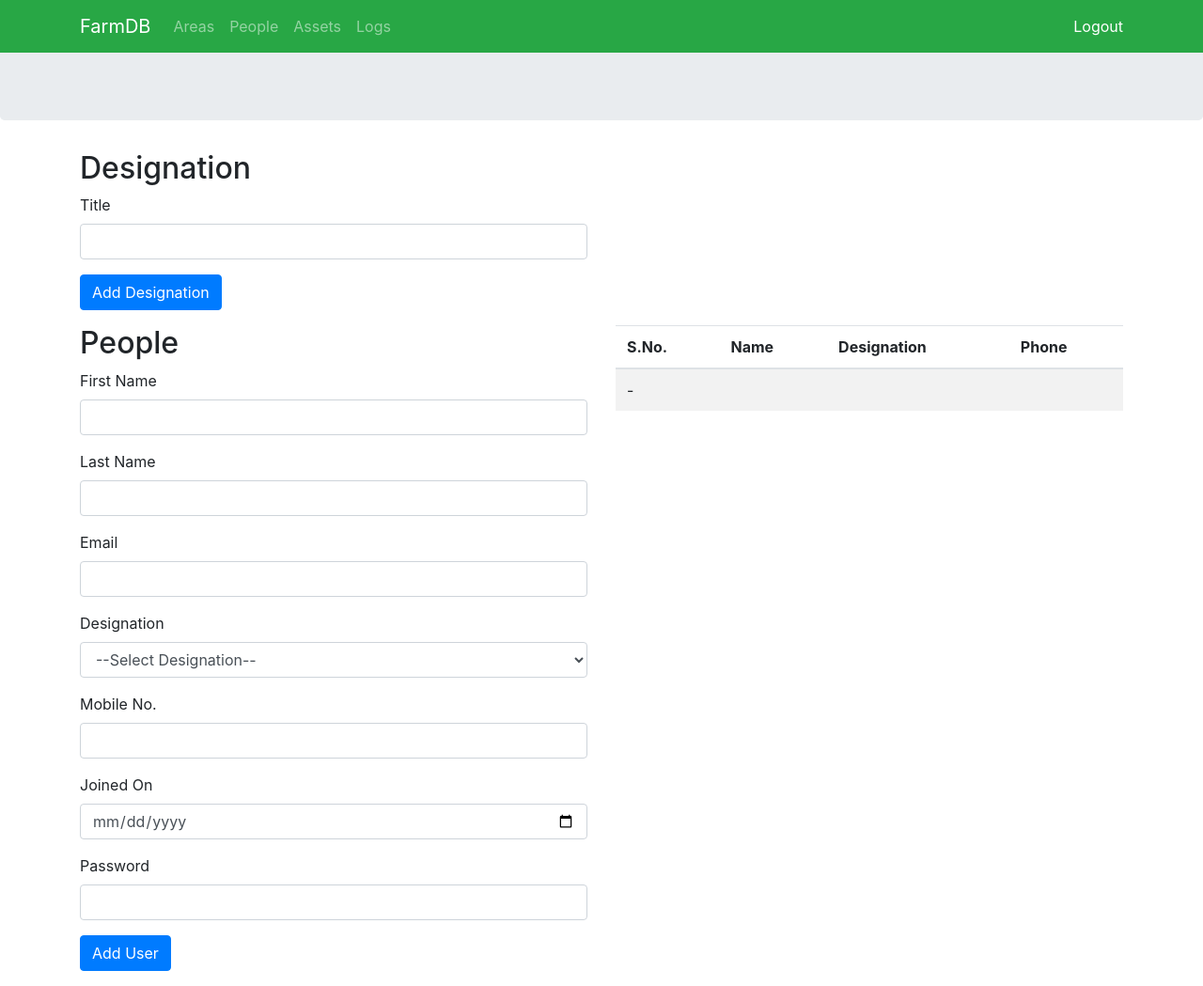
After one commit to Ssameer152/farmdata, a PHP site: page /people.php in a window 1280 px wide. The commit adds this page. Shown: the whole page at 94% size. Run offline with PHP 8.4, Linux system fonts and the light colour scheme; the visitor is signed in with stand-in values (Sample User, id 1); data that the repository does not hold is empty.

Commit message:
designation data recorder added

```diff
--- a/nav.php
+++ b/nav.php
@@ -4,7 +4,7 @@
 			<div class="collapse navbar-collapse" id="Navbar">
 				<ul class="navbar-nav mr-auto">
 					<li class="nav-item"><a class="nav-link" href="areas.php"><span class="fa fa-home fa-lg"></span> Areas</a></li>
-					<li class="nav-item"><a class="nav-link" href="./aboutus.html"><span class="fa fa-info fa-lg"></span> People</a></li>
+					<li class="nav-item"><a class="nav-link" href="people.php"><span class="fa fa-info fa-lg"></span> People</a></li>
 					<li class="nav-item"><a class="nav-link" href="#"><span class="fa fa-list fa-lg"></span> Assets</a></li>
 					<li class="nav-item"><a class="nav-link" href="./contactus.html"><span class="fa fa-address-card fa-lg"></span> Logs</a></li>
 				</ul>
--- /dev/null
+++ b/people.php
@@ -0,0 +1,130 @@
+<?php
+session_start();
+
+if(isset($_SESSION['user']))
+{
+    include_once 'db.php';
+
+    echo <<<_END
+<html>
+    <head>
+        <title>FarmDB</title>
+
+        <link rel="stylesheet" href="css/bootstrap.min.css">
+    </head>
+
+    <body>
+_END;
+
+include_once 'nav.php';
+
+echo <<<_END
+
+		<div class="container">
+            <div class="row">
+                <div class="col-lg-6">
+                    <h2>Designation</h2>
+                    <form action="designation.php" method="post">
+                        <div class="form-group">
+                            <label for="designation">Title</label>
+                            <input type="text" name="designation" class="form-control">
+                        </div>
+						<button type="submit" class="btn btn-primary">Add Designation</button>
+                    </form>
+                </div>
+            </div>
+			<div class="row">
+                <div class="col-lg-6">
+                    <h2>People</h2>
+                    <form action="people_add.php" method="post">
+						<div class="form-group">
+							<label for="firstname">First Name</label>
+							<input type="text" name="fname" class="form-control">
+						</div>
+						<div class="form-group">
+							<label for="lastname">Last Name</label>
+							<input type="text" name="lname" class="form-control">
+						</div>
+                        <div class="form-group">
+							<label for="area">Email</label>
+							<input type="email" name="email" class="form-control">
+						</div>
+                        <div class="form-group">
+                            <label for="Manager">Designation</label>
+                            <select class="form-control" name="desig">
+                                <option value="">--Select Designation--</option>
+_END;
+
+$q = "SELECT * FROM designation";
+$r = mysqli_query($db,$q);
+
+while($res = mysqli_fetch_assoc($r))
+{
+    $desig = $res['desig'];
+    $did = $res['id'];
+    echo <<<_END
+    <option value="$did">$desig</option>
+_END;
+}
+
+echo <<<_END
+                            </select>
+                        </div>
+                        <div class="form-group">
+                            <label for="rent">Mobile No.</label>
+                            <input type="text" name="phone" class="form-control">
+                        </div>
+                        <div class="form-group">
+                            <label for="leaseduntil">Joined On</label>
+                            <input type="date" name="leased_until" class="form-control">
+                        </div>
+                        <div class="form-group">
+                            <label for="password">Password</label>
+                            <input type="password" name="pword" class="form-control">
+                        </div>
+						<button type="submit" class="btn btn-primary">Add User</button>
+					</form>
+                </div>
+
+                <div class="col-lg-6">
+                    <div class="table-responsive">
+                        <table class="table table-striped">
+                            <thead>
+                                <tr>
+                                    <th>S.No.</th>
+                                    <th>Name</th>
+                                    <th>Designation</th>
+                                    <th>Phone</th>
+                                </tr>
+                            </thead>
+                            <tbody>
+                                <tr>
+                                    <td colspan="4">-</td>
+                                </tr>
+                            </tbody>
+                        </table>
+                    </div>
+                </div>
+
+            </div>
+        </div>
+
+_END;
+
+include_once 'foot.php';
+
+echo <<<_END
+    </body>
+</html>
+_END;
+
+}
+else
+{
+    $msg = "Please Login";
+    echo <<<_END
+    <meta http-equiv='refresh' content='0;url=index.php?msg=$msg'>
+_END;
+}
+
+?>
```
Also changed, not shown: designation.php (added, +36 -0 lines).
